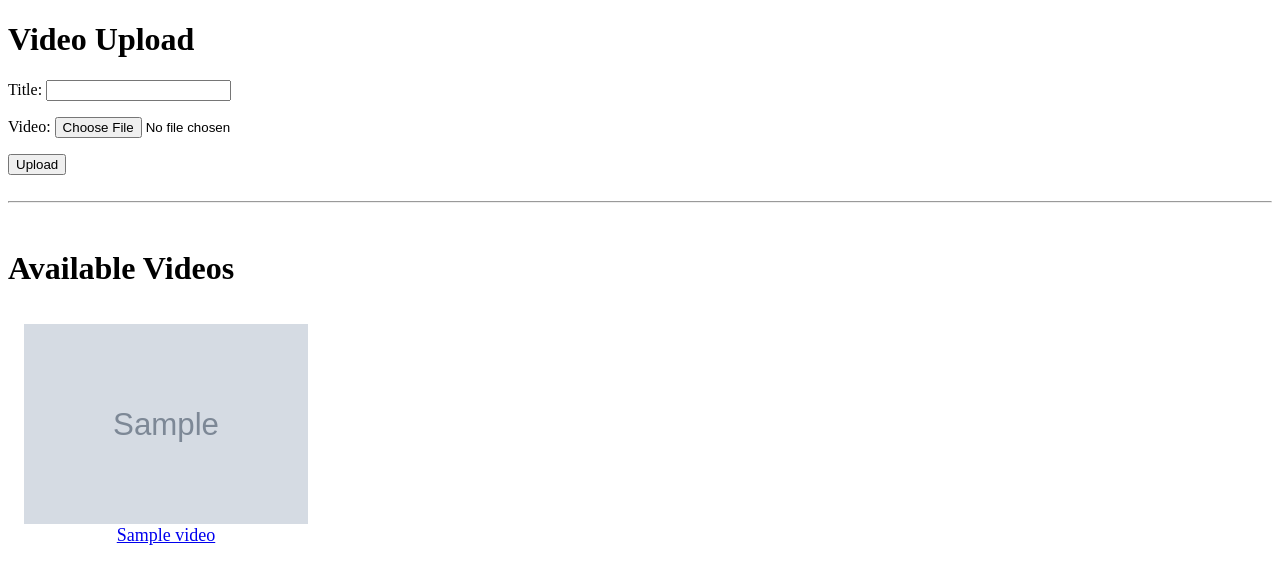
After one commit to AmanR28/hls_video_streaming_platform, a Django app: page / in a window 1280 px wide. The commit adds this page. Shown: the top 584 px of the page. Run offline with Django 5.2, Linux system fonts and the light colour scheme; tables that the repository leaves empty hold one stand-in row (values such as "Sample post"); grey boxes marked "Sample" are stand-in pictures; parts of the project's set-up code (start-up, migrations or seed data) failed here and were passed over.

Commit message:
view all videos page

```diff
--- /dev/null
+++ b/core/templates/core/index.html
@@ -0,0 +1,34 @@
+<!DOCTYPE html>
+<html>
+  <head>
+    <title>Video Upload</title>
+  </head>
+  <body>
+    <h1>Video Upload</h1>
+    <form method="post" enctype="multipart/form-data">
+      {% csrf_token %} {{ form.as_p }}
+      <input type="submit" value="Upload" />
+    </form>
+
+    <br />
+    <hr />
+    <br />
+
+    <h1>Available Videos</h1>
+    <div style="display: flex; flex-wrap: wrap">
+      {% for video in videos %}
+      <div style="width: 25%; margin-top: 15px; text-align: center">
+        <a href="/play/{{ video.id }}">
+          <img
+            src="{{ video.thumbnail.url }}"
+            alt="{{ video.title }} thumbnail"
+            width="90%"
+            height="200px"
+          />
+          <p style="margin-top: -3px; font-size: 18px">{{ video.title }}</p>
+        </a>
+      </div>
+      {% endfor %}
+    </div>
+  </body>
+</html>
--- a/core/templates/core/status.html
+++ b/core/templates/core/status.html
@@ -30,15 +30,15 @@
       </tr>
       {% endif %}
         <td>360p</td>
-        <td>{{ video.q360 | default:"NA" }}</td>
+        <td>{{ video.q360 | default:"Processing" }}</td>
       </tr>
       <tr>
         <td>720p</td>
-        <td>{{ video.q720 | default:"NA" }}</td>
+        <td>{{ video.q720 | default:"Processing" }}</td>
       </tr>
       <tr>
         <td>Play</td>
-        <td>{{ video.play | default:"NA" }}</td>
+        <td>{{ video.play | default:"Processing" }}</td>
       </tr>
     </table>
     {% if video.play %}
--- a/core/urls.py
+++ b/core/urls.py
@@ -3,7 +3,7 @@ from django.urls import path
 from . import views
 
 urlpatterns = [
-    path("upload", views.upload),
+    path("", views.index),
     path("status/<uuid:video_id>/", views.status, name="status"),
     path("play/<uuid:video_id>/", views.play, name="play"),
 ]
--- a/core/views.py
+++ b/core/views.py
@@ -2,18 +2,6 @@ from django.shortcuts import redirect, render
 
 from .forms import VideoForm
 from .models import Video
-
-
-def upload(request):
-    if request.method == "POST":
-        form = VideoForm(request.POST, request.FILES)
-        if form.is_valid():
-            form.save()
-            return redirect("status", video_id=form.instance.id)
-        else:
-            return render(request, "core/upload.html", {"form": form})
-
-    return render(request, "core/upload.html", {"form": VideoForm()})
 
 
 def status(request, video_id):
@@ -25,3 +13,26 @@ def play(request, video_id):
     video = Video.objects.get(id=video_id)
     url = video.play.url.split("?")[0]
     return render(request, "core/play.html", {"video": video, "url": url})
+
+
+def index(request):
+    if request.method == "POST":
+        form = VideoForm(request.POST, request.FILES)
+        if form.is_valid():
+            form.save()
+            return redirect("status", video_id=form.instance.id)
+        else:
+            return render(
+                request,
+                "core/index.html",
+                {"videos": Video.objects.order_by("-created_at").all(), "form": form},
+            )
+
+    return render(
+        request,
+        "core/index.html",
+        {
+            "videos": Video.objects.order_by("-created_at").all()[:8],
+            "form": VideoForm(),
+        },
+    )
```
Also changed, not shown: core/templates/core/upload.html (deleted, +0 -13 lines).
